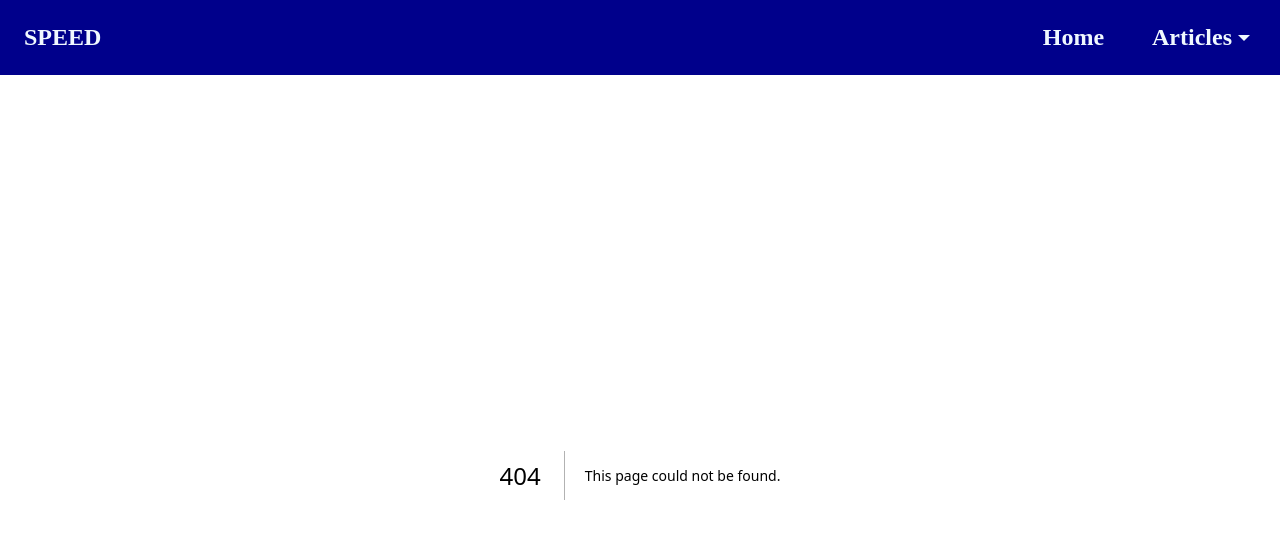
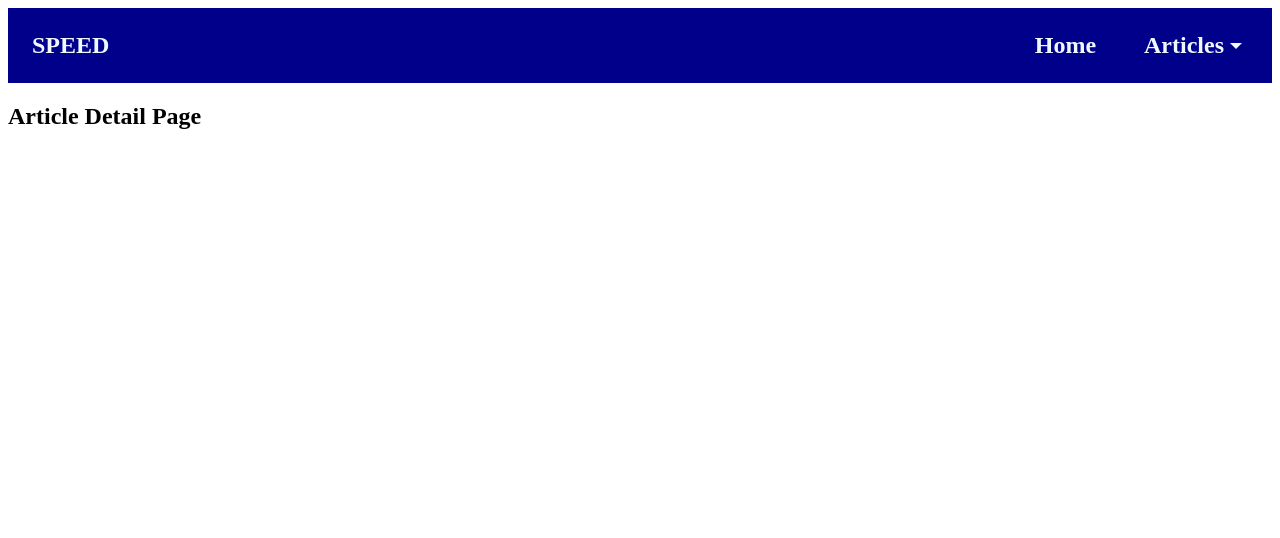
Before and after one commit to ense7015406/Assignment, a Next.js app in the folder frontend/: page /articles/articleDetailPage in a window 1280 px wide. Before the commit this address had no page. Shown: the top 538 px of the page. Built offline with nearby package versions, Linux system fonts and the light colour scheme.

Commit message:
first commit towards feature
feat: creating a new page for the article

```diff
--- /dev/null
+++ b/frontend/src/pages/articles/articleDetailPage.tsx
@@ -0,0 +1,8 @@
+export default function articleDetailPage (){
+
+    return(
+        <main>
+            <h2>Article Detail Page</h2>
+        </main>
+    )
+}
```
Also changed, not shown: frontend/src/page.tsx (line endings or trailing spaces).
